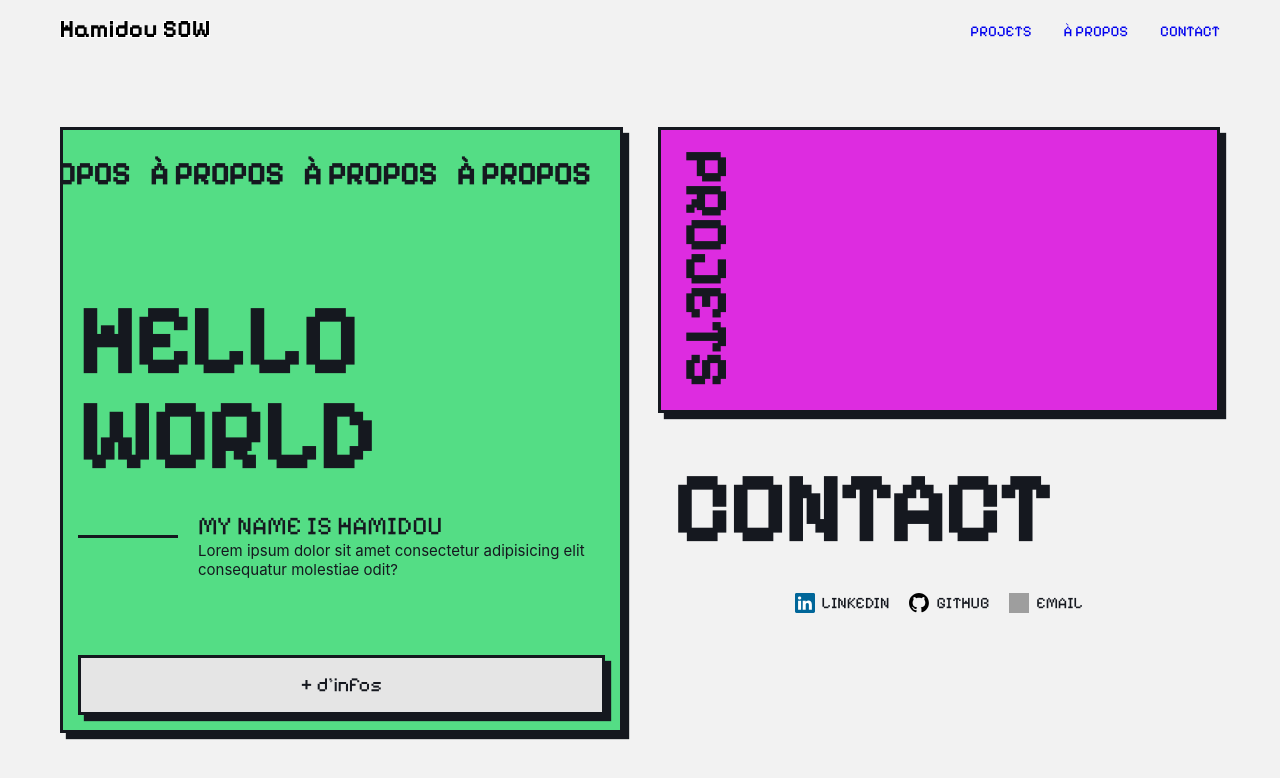
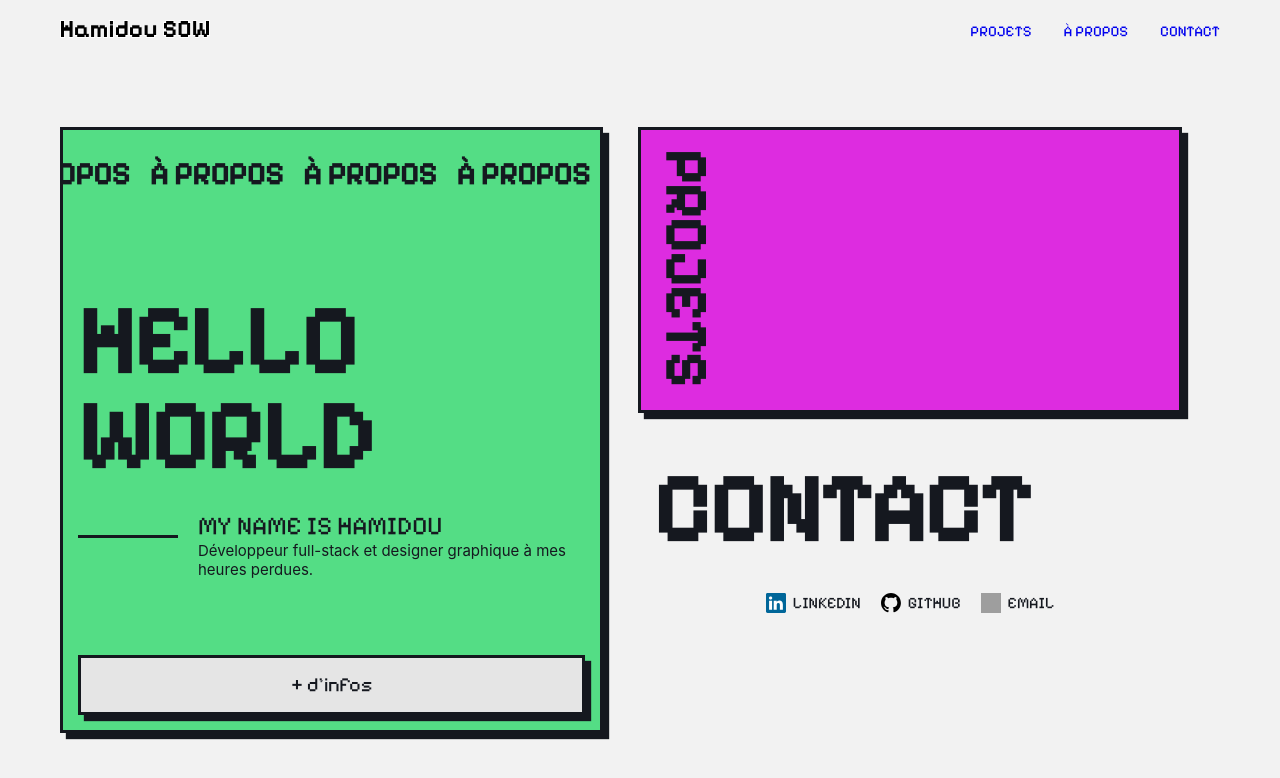
Before and after one commit to hamidousow/hamidousow, a Vue app: page / in a window 1280 px wide. Shown: the top 778 px of the page. Built offline with nearby package versions, Linux system fonts and the light colour scheme; grey boxes are pictures that could not be loaded.

Commit message:
update home view card a propos

```diff
--- a/src/views/HomeView.vue
+++ b/src/views/HomeView.vue
@@ -26,7 +26,7 @@ import { RouterLink } from "vue-router";
                 <span class="line"></span>
                 <div class="card-details-texts">
                   <h3 class="card-subtitle pixelify-font-medium">My name is Hamidou</h3>
-                  <p>Lorem ipsum dolor sit amet consectetur adipisicing elit consequatur molestiae odit?</p>
+                  <p>Développeur full-stack et designer graphique à mes heures perdues.</p>
                 </div>
 
               </div>
```
